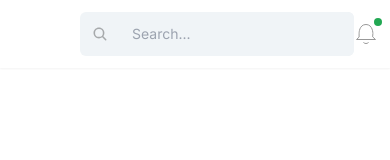
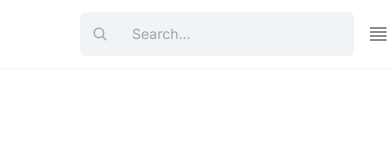
Before and after one commit to clientflowx/cfx-electron, a Next.js app: page / in a window 390 px wide. Shown: the top 160 px of the page. Built offline with nearby package versions, Linux system fonts and the light colour scheme.

Commit message:
Update Admin-panel UI

```diff
--- a/components/Navbar.tsx
+++ b/components/Navbar.tsx
@@ -1,5 +1,5 @@
 import { IoSearch } from "react-icons/io5";
-import { Avatar, Grid, List, Mail, Notification } from '@/svg/index.ts'
+import { Avatar, Grid, Hamburger, List, Mail, Notification } from '@/svg/index.ts'
 
 
 const Navbar: React.FC = () => {
@@ -10,8 +10,9 @@ const Navbar: React.FC = () => {
         <Avatar />,
         <Grid />,
     ]
+
     return (
-        <div className="w-full fixed flex  bg-white z-20 items-center justify-between py-3 pl-20 px-10 shadow-sm">
+        <div className="w-full fixed flex  bg-white z-20 items-center justify-between gap-3 sm:gap-0 py-3 pl-20 px-10 shadow-sm">
             <div className="flex flex-row items-center justify-start gap-3">
                 <div className="flex items-center justify-between bg-[#f0f4f7] rounded-md">
                     <div className="opacity-30 h-full p-3">
@@ -25,8 +26,9 @@ const Navbar: React.FC = () => {
                 </div>
             </div>
             <div className="flex items-center justify-between gap-5 ">
+                <div className="w-6 sm:hidden opacity-60 hover:opacity-100"><Hamburger /></div>
                 {navIcons.map(navItem => (
-                    <div className="relative">
+                    <div className="relative hidden sm:flex">
 
                         <div className="absolute -right-1 -top-1 bg-green-600 opacity-95 rounded-full w-2 h-2"></div>
                         <div className="relative font w-6 opacity-40 hover:opacity-90 transition-all cursor-pointer">
```
